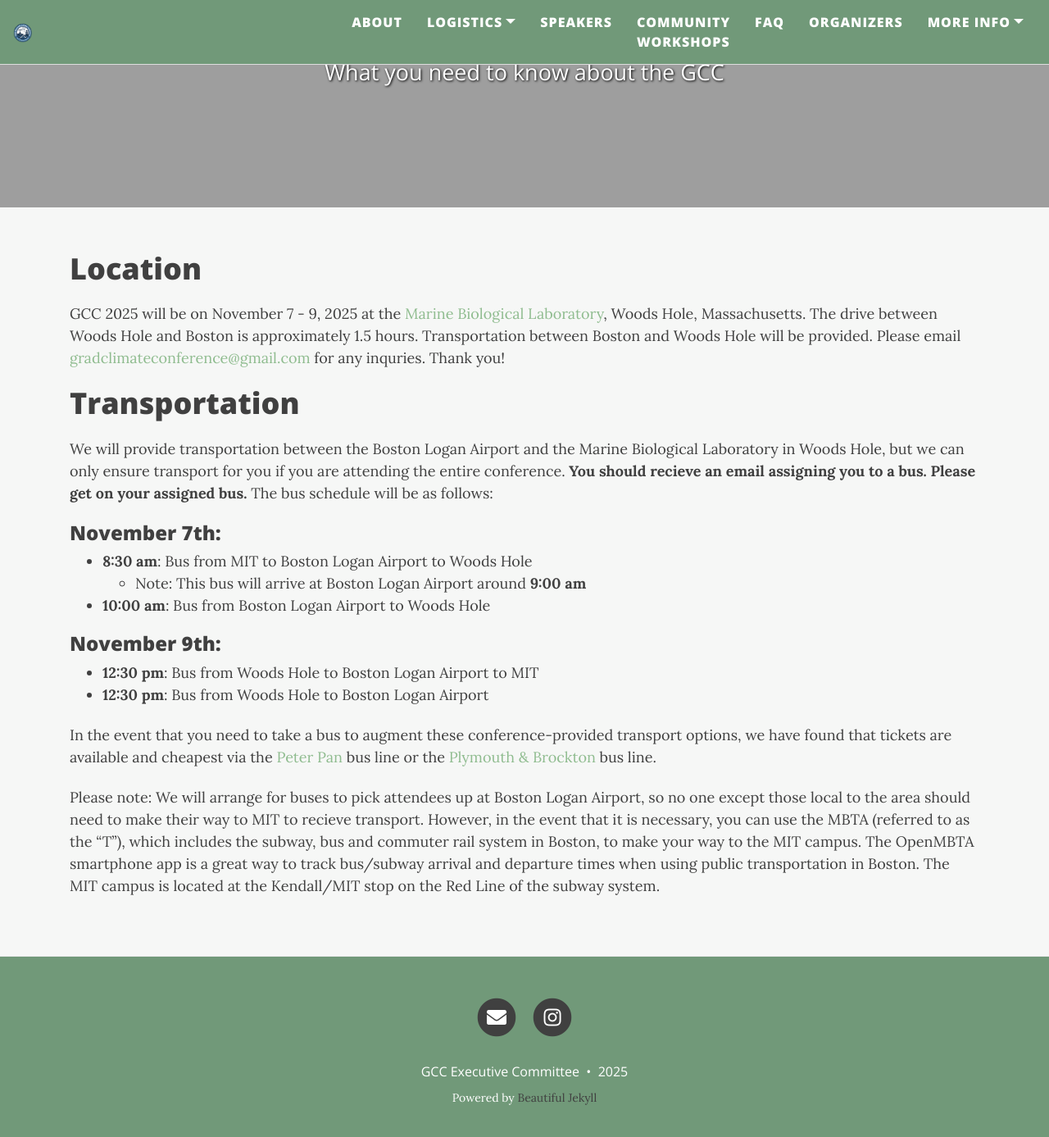
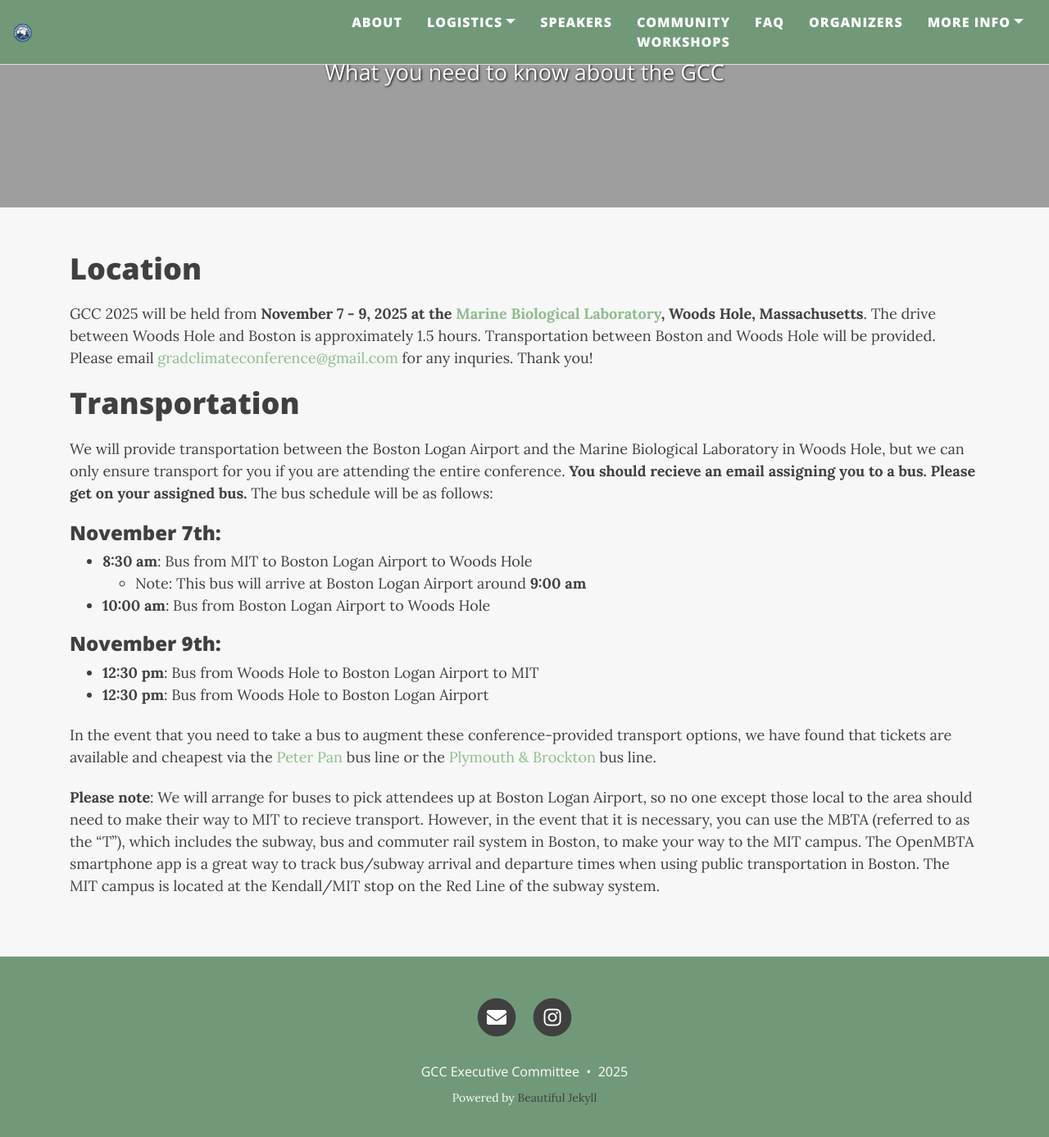
Before and after one commit to graduateclimateconference/graduateclimateconference.github.io, a Jekyll site: the page built from logistics.md, in a window 1280 px wide and 1400 px high, scrolled down 292 px. Shown: the top 1387 px of the window at 82% size. Built offline with Jekyll 4.4.1, drawn with Linux system fonts in a browser that asks for light colours; nearby versions of some CDN libraries.

Commit message:
Update logistics.md

```diff
--- a/logistics.md
+++ b/logistics.md
@@ -7,7 +7,7 @@ cover-img: "/assets/img/WoodsHole3.jpeg"
 
 # Location
 
-GCC 2025 will be on November 7 - 9, 2025 at the [Marine Biological Laboratory](https://www.mbl.edu/), Woods Hole, Massachusetts. The drive between Woods Hole and Boston is approximately 1.5 hours. Transportation between Boston and Woods Hole will be provided. Please email [gradclimateconference@gmail.com](mailto:gradclimateconference@gmail.com) for any inquries. Thank you!
+GCC 2025 will be held from __November 7 - 9, 2025 at the [Marine Biological Laboratory](https://www.mbl.edu/), Woods Hole, Massachusetts__. The drive between Woods Hole and Boston is approximately 1.5 hours. Transportation between Boston and Woods Hole will be provided. Please email [gradclimateconference@gmail.com](mailto:gradclimateconference@gmail.com) for any inquries. Thank you!
 
 # Transportation
 
@@ -24,7 +24,7 @@ We will provide transportation between the Boston Logan Airport and the Marine B
 
 In the event that you need to take a bus to augment these conference-provided transport options, we have found that tickets are available and cheapest via the [Peter Pan](https://peterpanbus.com/) bus line or the [Plymouth & Brockton](https://www.p-b.com/schedules/) bus line.
 
-Please note: We will arrange for buses to pick attendees up at Boston Logan Airport, so no one except those local to the area should need to make their way to MIT to recieve transport. However, in the event that it is necessary, you can use the MBTA (referred to as the “T”), which includes the subway, bus and commuter rail system in Boston, to make your way to the MIT campus. The OpenMBTA smartphone app is a great way to track bus/subway arrival and departure times when using public transportation in Boston. The MIT campus is located at the Kendall/MIT stop on the Red Line of the subway system.
+__Please note__: We will arrange for buses to pick attendees up at Boston Logan Airport, so no one except those local to the area should need to make their way to MIT to recieve transport. However, in the event that it is necessary, you can use the MBTA (referred to as the “T”), which includes the subway, bus and commuter rail system in Boston, to make your way to the MIT campus. The OpenMBTA smartphone app is a great way to track bus/subway arrival and departure times when using public transportation in Boston. The MIT campus is located at the Kendall/MIT stop on the Red Line of the subway system.
 
 
 
```
